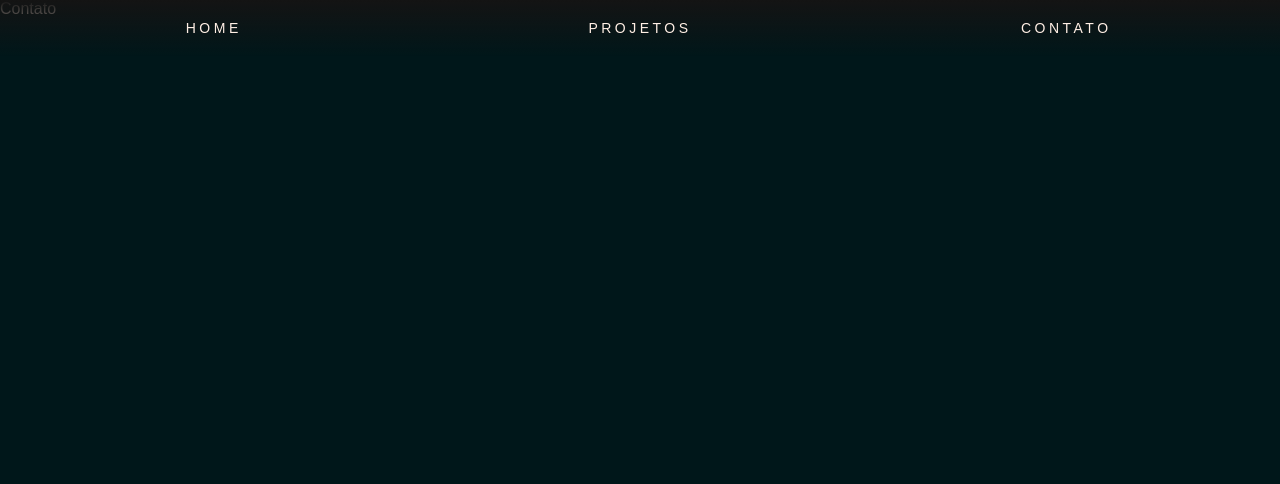
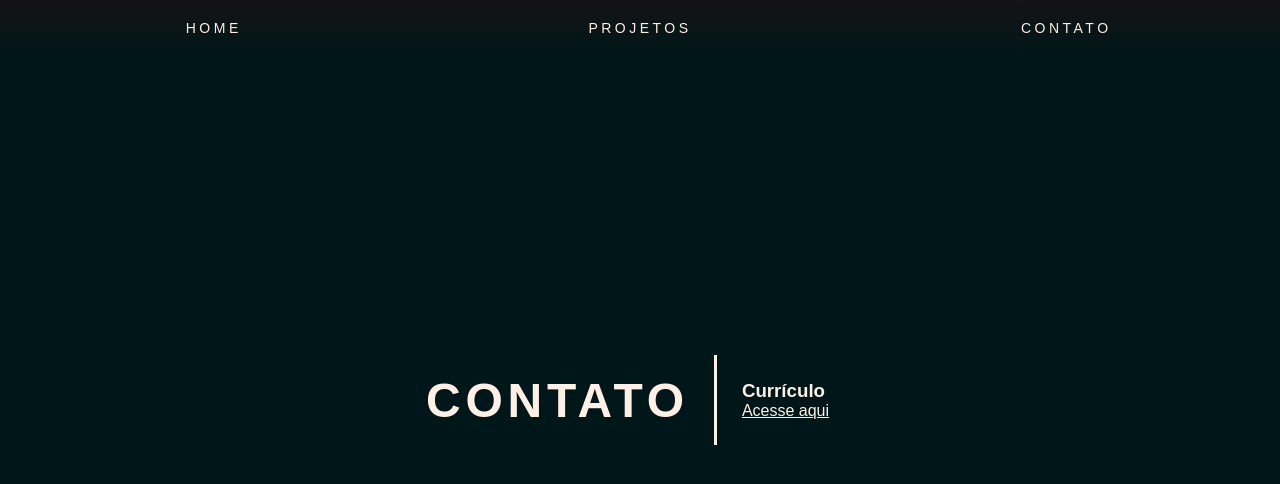
Before and after one commit to NatanaelNeto/gamedev, a React (Create React App) app: page /contato in a window 1280 px wide. Shown: the top 484 px of the page. Built offline with nearby package versions, Linux system fonts and the light colour scheme.

Commit message:
Estilizando header

```diff
--- a/src/Components/Header.jsx
+++ b/src/Components/Header.jsx
@@ -2,9 +2,22 @@ import React from 'react';
 import { Link } from "react-router-dom";
 
 class Header extends React.Component {
+  componentDidMount() {
+    window.addEventListener('scroll', this.changeBackground);
+  }
+
+  changeBackground() {
+    const header = document.getElementById('header');
+    const viewport = window.innerHeight;
+
+    header.style.background = window.pageYOffset > viewport
+      ? 'linear-gradient(0deg, rgba(20,20,20,0.9) 0%, rgba(20,20,20,1) 100%)'
+      : 'linear-gradient(0deg, rgba(20,20,20,0) 0%, rgba(20,20,20,1) 100%)'
+  }
+
   render() {
     return (
-      <header>
+      <header id="header">
         <nav>
           <ul>
           <Link to="/"><li id="menuHome">Home</li></Link>
--- a/src/Pages/Contato.jsx
+++ b/src/Pages/Contato.jsx
@@ -1,9 +1,16 @@
 import React from 'react';
+import resume from '../data/resume.pdf';
 
 class Contato extends React.Component {
   render () {
     return (
-      <div>Contato</div>
+      <section className="section-opening contato-section">
+        <h1>CONTATO</h1>
+        <div className="contato-content">
+          <h3>Currículo</h3>
+          <a href={ resume } target="_blank" rel="noopener noreferrer">Acesse aqui</a>
+        </div>
+      </section>
     );
   }
 }
--- a/src/index.css
+++ b/src/index.css
@@ -426,3 +426,17 @@ header nav ul a:nth-of-type(3) li:hover{
 .card-project.card-js a:hover, .card-project.card-sound button:hover * {
   color: #ffefe5;
 }
+
+.contato-section {
+  margin-bottom: 0;
+  display: flex;
+  flex-flow: row wrap;
+  justify-content: center;
+  align-items: center;
+}
+
+.contato-content {
+  padding: 25px;
+  border-left: solid 3px #ffefe5;
+  margin-left: 25px;
+}
```
